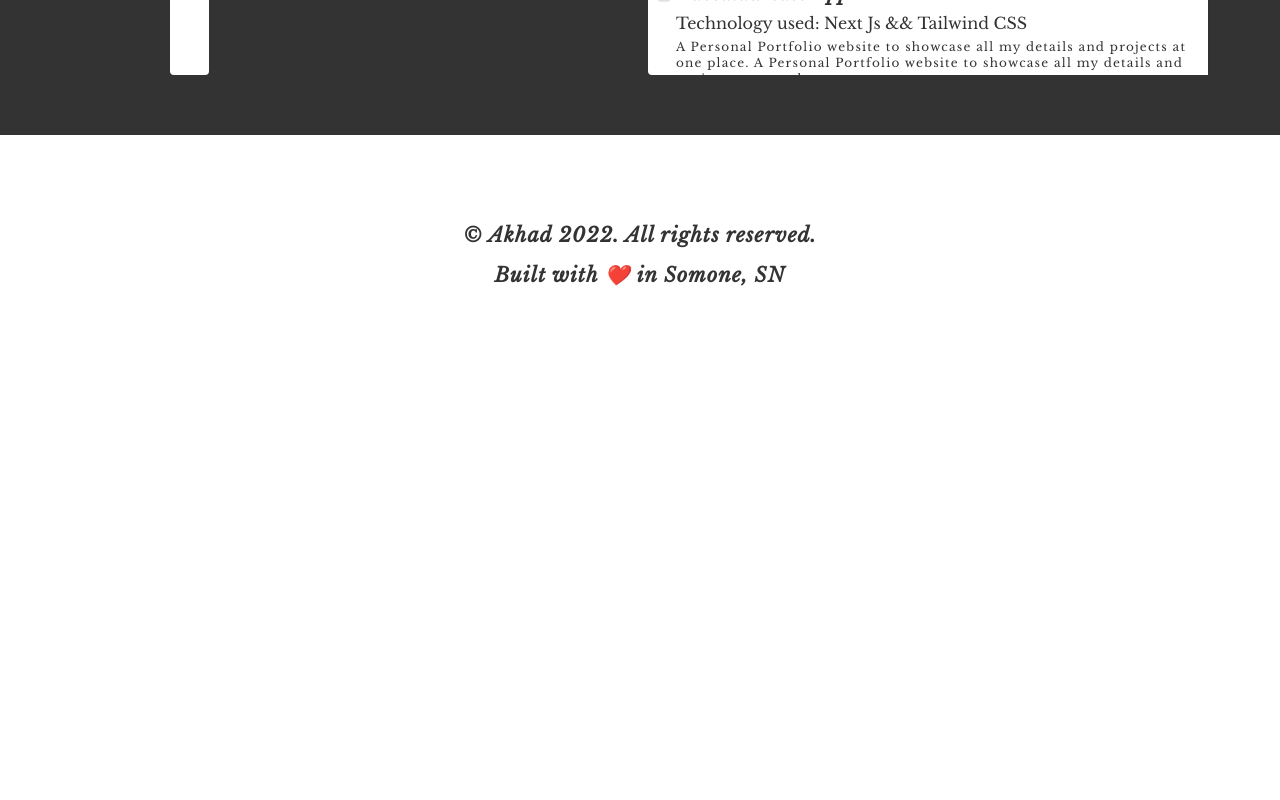
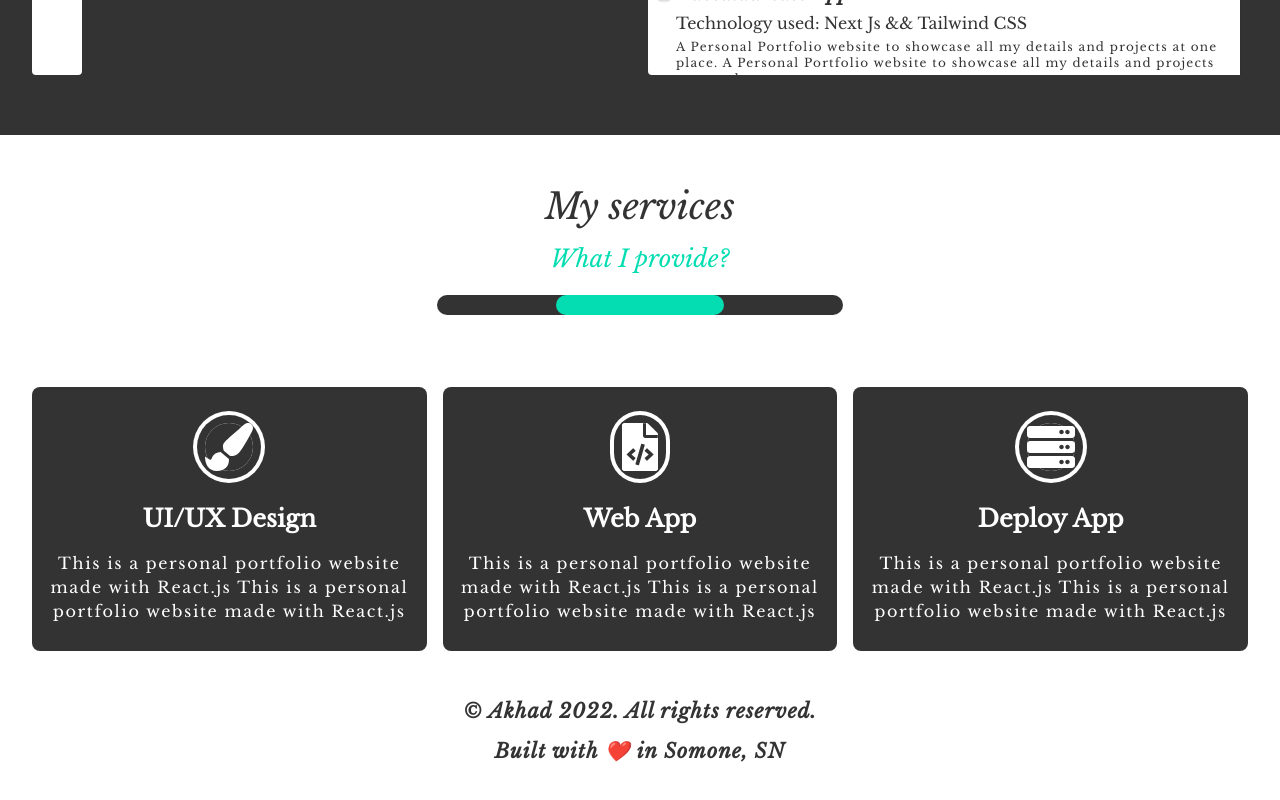
Before and after one commit to abdouakhad/portfolio, a Next.js app: page / in a window 1280 px wide. Shown: the part 1708-2508 px from the top of the page. Before the commit the page ends 2043 px from the top, so only its background shows below. Built offline with nearby package versions, Linux system fonts and the light colour scheme.

Commit message:
complete services page

```diff
--- a/components/about.js
+++ b/components/about.js
@@ -6,7 +6,7 @@ import Image from 'next/image'
 
 const AboutPage = () => {
   return (
-    <div className='about-page bg-marron md:mt-0 mt-32  min-h-[400px] text-white pt-16'>
+    <div className='about-page md:px-8 px-4 bg-marron md:mt-0 mt-32  min-h-[400px] text-white pt-16'>
       <div className='py-8'>
         <Fade cascade={true} direction='bottom' duration={1000}>
           <h1 className='text-center text-4xl'>About me</h1>
@@ -27,7 +27,7 @@ const AboutPage = () => {
           </p>
         </Fade>
       </div>
-      <div className='px-8 md:grid md:grid-cols-2 justify-center items-center text-center tracking-widest leading-loose'>
+      <div className=' md:grid md:grid-cols-2 justify-center items-center text-center tracking-widest leading-loose'>
         <Fade direction='left' duration={2000} triggerOnce={true}>
           <div className='not-italic'>
             lorem ipsum dolor sit amet, consectetur adipiscing elit, sed do
--- a/components/resume.js
+++ b/components/resume.js
@@ -13,7 +13,7 @@ const ResumePage = () => {
   const [active, setActive] = useState('project')
 
   return (
-    <div className='about-page bg-marron pb-10 text-white'>
+    <div className='about-page bg-marron pb-10 text-white  md:px-8 px-4'>
       <div className='title'>
         <Fade
           cascade={true}
@@ -32,14 +32,14 @@ const ResumePage = () => {
         <p className='w-3/12 m-auto h-2 bg-white flex relative rounded '></p>
       </div>
 
-      <div className='resume py-5 mt-16 lg:px-16 md:px-8 px-4 md:grid  md:grid-cols-4 grid-cols-1 justify-center items-center gap-4 '>
+      <div className='resume py-5 mt-16   md:grid  md:grid-cols-4 grid-cols-1 justify-center items-center gap-4 '>
         <Fade
           cascade={true}
           duration={1000}
           direction='left'
           triggerOnce={true}
         >
-          <div className=' lg:h-[400px] md:col-span-2 name grid grid-cols-12 text-lg md:justify-self-end  '>
+          <div className=' lg:h-[400px] md:col-span-2 name grid grid-cols-12 text-lg  '>
             <div className='col-span-1  bg-white text-black rounded text-center'>
               <p className='p-2 text-marron'> &nbsp;</p>
               <p className='p-2 text-marron'>
@@ -64,7 +64,7 @@ const ResumePage = () => {
 
             <div className='col-span-10 rounded bg-marron h-full'>
               <p className='p-2'>&nbsp; </p>
-              <p className=' bg-white text-marron rounded-r md:w-9/12 w-11/12 '>
+              <p className=' bg-white text-marron rounded-r md:w-9/12 w-11/12'>
                 <button
                   onClick={() => setActive('project')}
                   className={`${
--- /dev/null
+++ b/components/services.js
@@ -0,0 +1,45 @@
+import React from 'react'
+import { FontAwesomeIcon } from '@fortawesome/react-fontawesome'
+import { Fade } from 'react-awesome-reveal'
+import SingleService from '../components/services/singleService'
+const Services = () => {
+  return (
+    <div className='services mt-5  md:px-8 px-4'>
+      <div className='py-8'>
+        <Fade cascade={true} direction='bottom' duration={1000}>
+          <h1 className='text-center text-4xl'>My services</h1>
+          <h1 className='text-center text-2xl mt-4 text-vert'>
+            What I provide?
+          </h1>
+          <p className='text-center text-2xl flex justify-center items-center'>
+            <div className='w-4/12 mt-5 bg-marron h-5 text-center rounded-xl flex justify-center items-center'>
+              <div className='w-5/12 bg-vert rounded-xl h-full'></div>
+            </div>
+          </p>
+        </Fade>
+      </div>
+      <div className='grid md:grid-cols-3 grid-cols-1 md:gap-4 sm:gap-2'>
+        <SingleService
+          icon='paint-brush'
+          title='UI/UX Design'
+          description='This is a personal portfolio website made with React.js This is a personal portfolio website made with React.js'
+          className='mt-5'
+        />
+        <SingleService
+          icon='file-code'
+          title='Web App'
+          description='This is a personal portfolio website made with React.js This is a personal portfolio website made with React.js'
+          className='mt-5'
+        />
+        <SingleService
+          icon='server'
+          title='Deploy App'
+          description='This is a personal portfolio website made with React.js This is a personal portfolio website made with React.js'
+          className='mt-5'
+        />
+      </div>
+    </div>
+  )
+}
+
+export default Services
--- /dev/null
+++ b/components/services/singleService.js
@@ -0,0 +1,43 @@
+import React from 'react'
+import { FontAwesomeIcon } from '@fortawesome/react-fontawesome'
+import { Fade } from 'react-awesome-reveal'
+
+import { useState } from 'react'
+
+const SingleService = ({ icon, title, description }) => {
+  const [state, setState] = useState(false)
+  const mouseEnter = () => {
+    setState(true)
+    console.log(state)
+  }
+  const mouseLeave = () => {
+    setState(false)
+    console.log(state)
+  }
+  return (
+    <Fade cascade duration={2000} direction='bottom'>
+      <div
+        onMouseEnter={mouseEnter}
+        onMouseLeave={mouseLeave}
+        className=' mt-10 bg-marron h-full text-white rounded-lg py-2 sm:px-4 px-8 flex flex-col text-center justify-center items-center transition transform  duration-700 hover:bg-vert hover:text-marron hover:scale-105'
+      >
+        <p className='inline '>
+          <FontAwesomeIcon
+            icon={icon}
+            color={state === true ? '#333333 ' : '#fff'}
+            className={
+              state === true
+                ? 'rounded-full mt-2 ring-4 ring-marron ring-offset-8 ring-offset-vert'
+                : 'rounded-full mt-2 ring-4 ring-white ring-offset-8 ring-offset-marron'
+            }
+            size='3x'
+          />{' '}
+        </p>
+        <h1 className='not-italic text-2xl mt-8 mb-4 font-black'>{title}</h1>
+        <p className='not-italic tracking-widest'>{description}</p>
+      </div>
+    </Fade>
+  )
+}
+
+export default SingleService
--- a/components/tabs/skills.js
+++ b/components/tabs/skills.js
@@ -10,6 +10,7 @@ const Skills = () => {
           <SingleSkills src='/tech/js.svg' skill='js' />
           <SingleSkills src='/tech/r-lang.svg' skill='R' />
           <SingleSkills src='/tech/postgresql.svg' skill='Postgresql' />
+          <SingleSkills src='/tech/electron.svg' skill='Electron JS' />
         </div>
         <div>
           <SingleSkills src='/tech/react.svg' skill='React JS' />
@@ -17,6 +18,11 @@ const Skills = () => {
           <SingleSkills src='/tech/tailwindcss.svg' skill='Tailwind css' />
           <SingleSkills src='/tech/nodejs0.svg' skill='Node JS' />
           <SingleSkills src='/tech/mongodb.svg' skill='Mongo DB' />
+          <SingleSkills
+            src='/tech/express3.svg'
+            skill='Express JS'
+            className='bg-white text-white'
+          />
         </div>
       </div>
     </>
--- a/pages/index.js
+++ b/pages/index.js
@@ -2,12 +2,14 @@ import React from 'react'
 import HomePage from '../components/home'
 import AboutPage from '../components/about'
 import ResumePage from '../components/resume'
+import Services from '../components/services'
 const Home = () => {
   return (
     <div className=''>
       <HomePage />
       <AboutPage />
       <ResumePage />
+      <Services />
     </div>
   )
 }
```
Also changed, not shown: pages/_app.js (+12 -4 lines), public/tech/electron.svg (added), public/tech/express3.svg (added).
